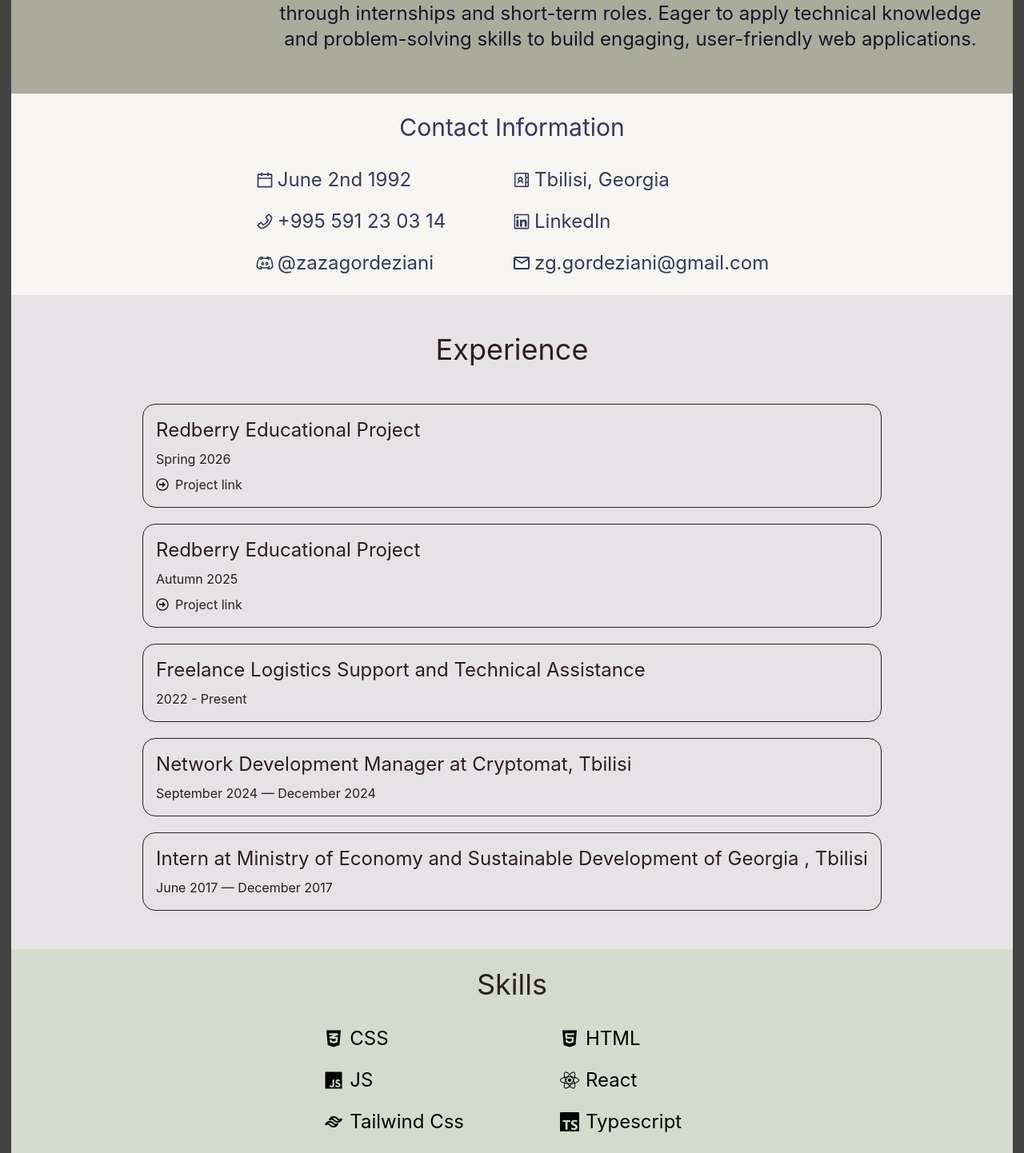
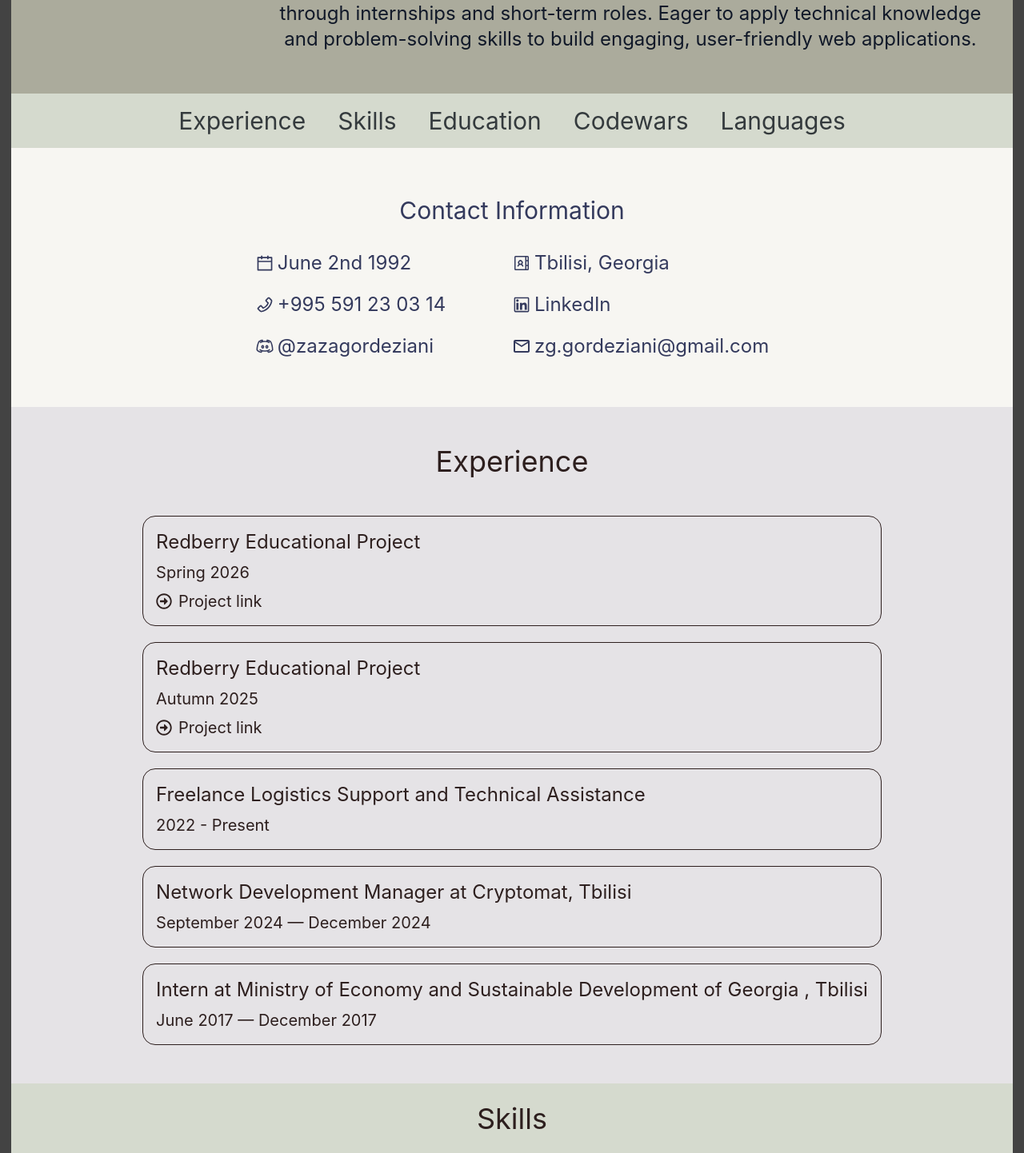
Before and after one commit to ZazaGordeziani/rsschool-cv, a React (Vite) app: page / in a window 1280 px wide. Shown: the part 417-1859 px from the top of the page at 80% size. Built offline with nearby package versions, Linux system fonts and the light colour scheme.

Commit message:
refactor: add stylings for responsive design, modify readme file with actual web-page link, where project result is available

```diff
--- a/src/cv-components/body/components/codewars.tsx
+++ b/src/cv-components/body/components/codewars.tsx
@@ -5,20 +5,20 @@ const Codewars = () => {
         Codewars Example & Solution
       </h3>
       <div>
-        <h3 className="text-base p-4 sm:text-xl">
+        <h3 className="text-base p-4 sm:text-xl lg:text-2xl">
           Given an integer, return a string with dash '-' marks before and after
           each odd digit, but do not begin or end the string with a dash mark.
           Ex:
         </h3>
 
-        <p className="text-sm sm:text-xl pl-4">
+        <p className="text-sm sm:text-xl pl-4 lg:text-2xl">
           Input: 274 -&gt; Output: '2-7-4'
         </p>
-        <p className="text-sm sm:text-xl pl-4">
+        <p className="text-sm sm:text-xl pl-4 lg:text-2xl">
           Input: 6815 -&gt; Output: '68-1-5'
         </p>
         <h3 className="text-2xl pb-6 text-center py-6 lg:text-3xl">Solution</h3>
-        <div className="flex flex-col gap-y-2 sm:text-xl sm:pl-10">
+        <div className="flex flex-col gap-y-2 sm:text-xl sm:pl-10 lg:text-2xl">
           <p>function dashatize(num) &#123;</p>
           <p className="pl-2">
             const digits = String(Math.abs(num)).split('');
--- a/src/cv-components/body/components/contact.tsx
+++ b/src/cv-components/body/components/contact.tsx
@@ -8,7 +8,7 @@ import { PiAddressBookTabs } from "react-icons/pi";
 import { MdOutlineEmail } from "react-icons/md";
 const ContactInfo = () => {
   return (
-    <section className="flext text-center p-6   bg-[#F7F6F2] text-[#343A5D]">
+    <section className="flext text-center p-6   bg-[#F7F6F2] text-[#343A5D] lg:py-15">
       <h2 className="text-2xl sm:text-3xl">Contact Information</h2>
       <ul className="grid grid-cols-2 w-fit mx-auto  gap-y-5 pt-8 text-xs min-[440px]:text-[14px] sm:text-[18px] md:text-xl lg:text-2xl">
         <li className="flex items-center gap-1">
--- a/src/cv-components/body/components/experience.tsx
+++ b/src/cv-components/body/components/experience.tsx
@@ -12,12 +12,12 @@ const Experience = () => {
           <h3 className="text-base sm:text-xl lg:text-2xl">
             Redberry Educational Project
           </h3>
-          <p className="text-sm sm:text-base">Spring 2026</p>
+          <p className="text-sm sm:text-base lg:text-xl">Spring 2026</p>
           <a
             href="https://github.com/ZazaGordeziani/Redberry-E-learning"
             target="_blank"
             rel="noopener noreferrer"
-            className="flex items-center gap-x-2"
+            className="flex items-center gap-x-2 lg:text-xl"
           >
             <FaRegArrowAltCircleRight />
             Project link
@@ -27,12 +27,12 @@ const Experience = () => {
           <h3 className="text-base sm:text-xl lg:text-2xl">
             Redberry Educational Project
           </h3>
-          <p className="text-sm sm:text-base">Autumn 2025</p>
+          <p className="text-sm sm:text-base lg:text-xl">Autumn 2025</p>
           <a
             href="https://github.com/ZazaGordeziani/RedSeam-Clothing"
             target="_blank"
             rel="noopener noreferrer"
-            className="flex items-center gap-x-2"
+            className="flex items-center gap-x-2 lg:text-xl"
           >
             <FaRegArrowAltCircleRight />
             Project link
@@ -42,20 +42,24 @@ const Experience = () => {
           <h3 className="text-base sm:text-xl lg:text-2xl">
             Freelance Logistics Support and Technical Assistance
           </h3>
-          <p className="text-sm sm:text-base">2022 - Present</p>
+          <p className="text-sm sm:text-base lg:text-xl">2022 - Present</p>
         </div>
         <div className="border rounded-2xl p-4 flex flex-col gap-y-2">
           <h3 className="text-base sm:text-xl lg:text-2xl">
             Network Development Manager at Cryptomat, Tbilisi
           </h3>
-          <p className="text-sm sm:text-base">September 2024 — December 2024</p>
+          <p className="text-sm sm:text-base lg:text-xl">
+            September 2024 — December 2024
+          </p>
         </div>
         <div className="border rounded-2xl p-4 flex flex-col gap-y-2">
           <h3 className="text-base sm:text-xl lg:text-2xl">
             Intern at Ministry of Economy and Sustainable Development of Georgia
             , Tbilisi{" "}
           </h3>
-          <p className="text-sm sm:text-base">June 2017 — December 2017</p>
+          <p className="text-sm sm:text-base lg:text-xl">
+            June 2017 — December 2017
+          </p>
         </div>
       </div>
     </section>
--- a/src/cv-components/body/components/nav.tsx
+++ b/src/cv-components/body/components/nav.tsx
@@ -1,12 +1,12 @@
 const Nav = () => {
   return (
-    <nav className=" bg-[#D5DACE] min-[900px]:hidden py-4 text-[#343A3D] ">
-      <ul className="justify-center max-[361px]:text-[13px]  text-[14px] min-[440px]:text-base flex flex-row gap-x-3 sm:text-xl sm:gap-x-6 ">
+    <nav className=" bg-[#D5DACE]  py-4 text-[#343A3D] ">
+      <ul className="justify-center max-[361px]:text-[13px]  text-[14px] min-[440px]:text-base flex flex-row gap-x-3 sm:text-xl sm:gap-x-6  lg:text-3xl lg:gap-x-10 ">
+        <li>
+          <a href="#experience">Experience</a>
+        </li>
         <li>
           <a href="#skills">Skills</a>
-        </li>
-        <li>
-          <a href="#experience">Experience</a>
         </li>
         <li>
           <a href="#education">Education</a>
--- a/src/cv-components/footer/footer.tsx
+++ b/src/cv-components/footer/footer.tsx
@@ -6,7 +6,7 @@ const Footer = () => {
   return (
     <section className="p-6 py-8 bg-gray-300">
       <div>
-        <ul className="flex flex-col text-base sm:text-xl gap-y-6">
+        <ul className="flex flex-col text-base sm:text-xl lg:text-2xl gap-y-6">
           <li className="flex items-center gap-4">
             <FaGithub />
             <a
```
Also changed, not shown: 1 other file (tests, documents, lock files or other folders).
